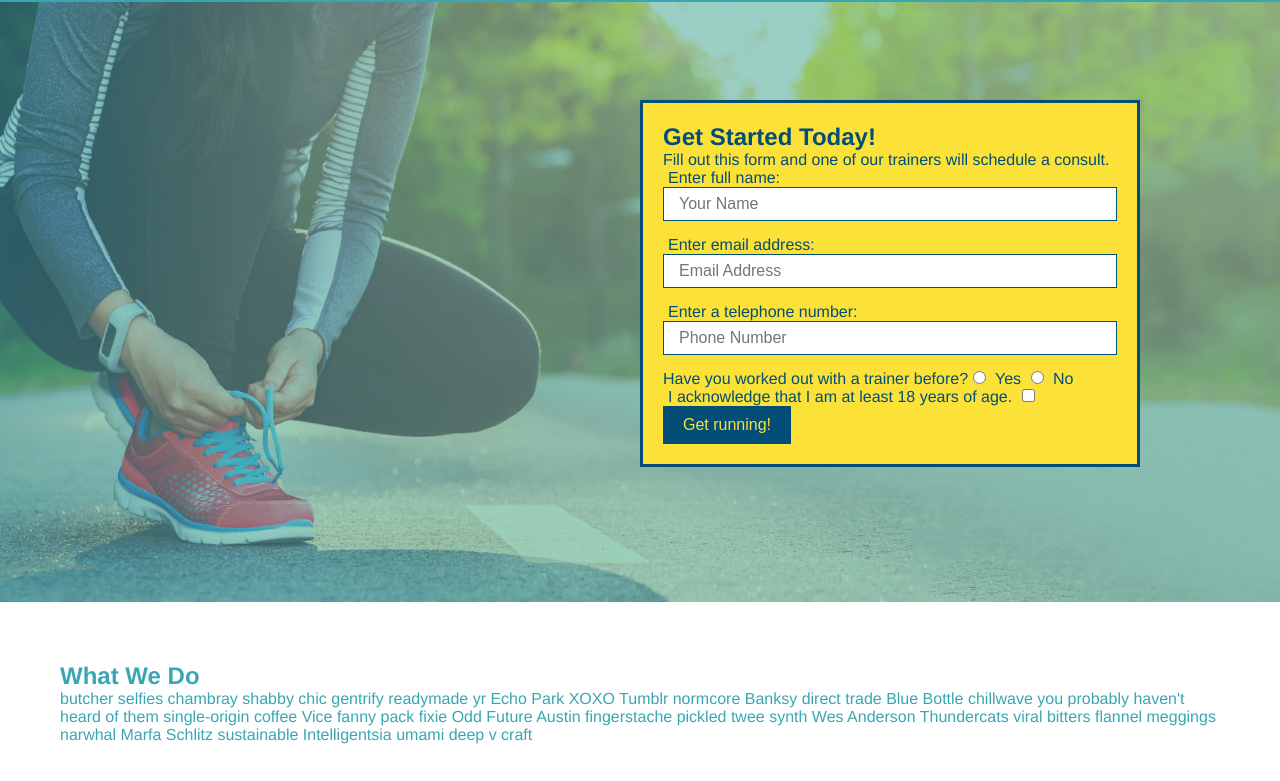
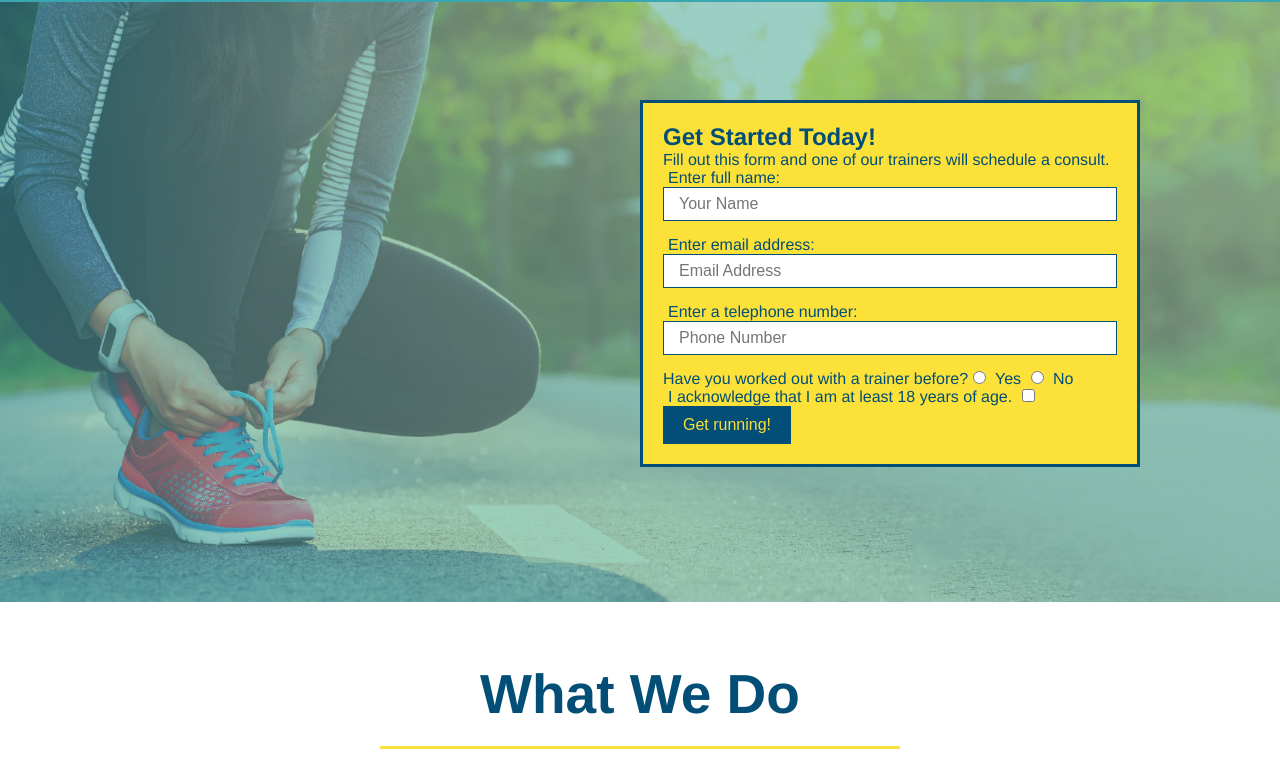
Before and after one commit to vimariano/run-buddy, a plain HTML site: page index.html in a window 1280 px wide. Shown: the part 80-861 px from the top of the page. Drawn offline with Linux system fonts and the light colour scheme.

Commit message:
style what we do section

```diff
--- a/assets/css/style.css
+++ b/assets/css/style.css
@@ -118,3 +118,25 @@ header h1 {
         padding: 10px 20px;
         font-size: 16px;
       }
+
+      .intro {
+          text-align: center;
+      }
+
+      .intro h2 {
+        font-size: 55px;
+        color: #024e76;
+        margin-bottom: 35px;
+        padding: 0 100px 20px 100px;
+        border-bottom: 3px solid;
+        border-color: #fce138;
+        display: inline-block;
+      }
+
+      .intro p {
+        line-height: 1.7;
+        color: #39a6b2;
+        width: 80%;
+        font-size: 20px;
+       display: inline-block;
+      }
--- a/index.html
+++ b/index.html
@@ -64,7 +64,7 @@
   </section>
 
   <!-- "what we do" section -->
-  <section id="what-we-do">
+  <section id="what-we-do" class="intro">
     <h2>What We Do</h2>
     <p>
       butcher selfies chambray shabby chic gentrify readymade yr Echo Park XOXO Tumblr normcore Banksy direct trade Blue Bottle chillwave you probably haven't heard of them single-origin coffee Vice fanny pack fixie Odd Future Austin fingerstache pickled twee synth Wes Anderson Thundercats viral bitters flannel meggings narwhal Marfa Schlitz sustainable Intelligentsia umami deep v craft
```
